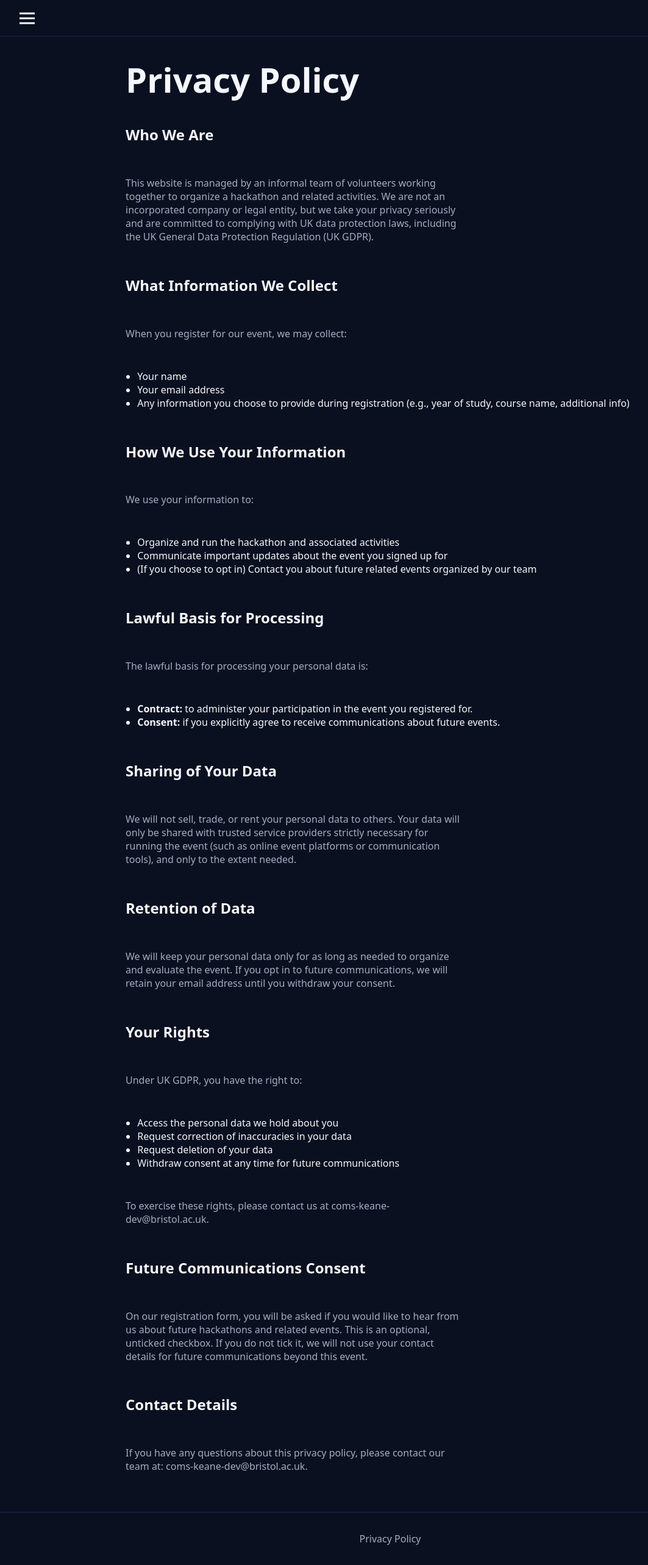
After one commit to ComsKeaneDev/project-submission-backend, a FastAPI app: template templates/privacy.html in a window 1280 px wide. The commit adds this page. Shown: the whole page at 61% size, without its empty margins (0-1063 px from the left). Run offline with FastAPI, Linux system fonts and the light colour scheme; the template is opened without the code that fills it, so the values that code supplies are empty.

Commit message:
feat(gdpr): privacy policy and GDPR regulation changes
additional privacy policy page added and linked in the privacy policy checkbox

```diff
--- a/app/main.py
+++ b/app/main.py
@@ -52,6 +52,13 @@ def partners(request: Request):
     return templates.TemplateResponse(
         "partners.html",
         {"request": request, "page": "partners", "partners": partners},
+    )
+
+@app.get("/privacy", response_class=HTMLResponse)
+def privacy(request: Request):
+    return templates.TemplateResponse(
+        "privacy.html",
+        {"request": request, "page": "privacy"}
     )
 
 @app.get("/confirmation", response_class=HTMLResponse)
--- a/static/styles.css
+++ b/static/styles.css
@@ -14,7 +14,7 @@ p { color:var(--muted); max-width:60ch; }
 .flash.error { color:#ffb4b4; }
 .info { padding:2rem 1rem 3rem; display:grid; gap:1rem; max-width:900px; margin:0 auto; }
 ul { padding-left:1.2rem; }
-footer { border-top:1px solid #1b2340; padding:1rem; text-align:center; color:#8c94b2; }
+footer { border-top:1px solid #1b2340; padding:2rem 1rem; text-align:center; color:var(--muted); }
 
 /* --- Navigation Bar --- */
 .site-nav {
@@ -242,6 +242,8 @@ footer { border-top:1px solid #1b2340; padding:1rem; text-align:center; color:#8
 .signup textarea { resize: vertical; min-height: 80px; }
 #student_fields { padding-left: 1rem; border-left: 2px solid #26304f; margin-top: 1rem; }
 #student_fields .form-group:last-child { margin-bottom: 0; }
+.gdpr-consent a { color: var(--accent); }
+.gdpr-consent a:hover { text-decoration: none; }
 
 
 /* Custom Checkbox */
@@ -380,3 +382,16 @@ footer { border-top:1px solid #1b2340; padding:1rem; text-align:center; color:#8
     border-left: 2px solid #26304f;
     margin-top: .5rem;
 }
+
+/* --- Footer Styles --- */
+footer a {
+    color: var(--muted);
+    text-decoration: none;
+    transition: color 0.2s ease;
+}
+
+footer a:hover,
+footer a:focus-visible {
+    color: var(--accent);
+    text-decoration: underline;
+}
--- a/templates/base.html
+++ b/templates/base.html
@@ -19,6 +19,7 @@
             {% if page == 'home' %}Register
             {% elif page == 'schedule' %}Schedule
             {% elif page == 'partners' %}Our Partners
+            {% elif page == 'privacy' %}Privacy Policy
             {% elif page == 'confirmation' %}Confirmation
             {% endif %}
         </div>
@@ -36,6 +37,10 @@
         {% endblock %}
     </main>
 
+    <footer>
+        <a href="/privacy">Privacy Policy</a>
+    </footer>
+
     <script>
         const hamburger = document.querySelector('.hamburger-menu');
         const navLinks = document.querySelector('#nav-links');
--- a/templates/index.html
+++ b/templates/index.html
@@ -62,8 +62,8 @@
 
     <div class="form-group gdpr-consent">
         <div class="checkbox-container">
-            <input type="checkbox" id="gdpr_consent" name="gdpr_consent">
-            <label for="gdpr_consent">I agree to the terms.</label>
+            <input type="checkbox" id="gdpr_consent" name="gdpr_consent" required>
+            <label for="gdpr_consent">I have read and agree to the <a href="/privacy" target="_blank" rel="noopener noreferrer">Privacy Policy</a>.</label>
         </div>
         <p class="small">By submitting this form, I consent to having my personal data collected and stored for the purpose of organizing and communicating about this event.</p>
     </div>
--- /dev/null
+++ b/templates/privacy.html
@@ -0,0 +1,58 @@
+{% extends "base.html" %}
+
+{% block title %}Privacy Policy{% endblock %}
+
+{% block content %}
+<div class="info">
+    <h1>Privacy Policy</h1>
+
+    <h2>Who We Are</h2>
+    <p>This website is managed by an informal team of volunteers working together to organize a hackathon and related activities. We are not an incorporated company or legal entity, but we take your privacy seriously and are committed to complying with UK data protection laws, including the UK General Data
+    Protection Regulation (UK GDPR).</p>
+
+    <h2>What Information We Collect</h2>
+    <p>When you register for our event, we may collect:</p>
+    <ul>
+        <li>Your name</li>
+        <li>Your email address</li>
+        <li>Any information you choose to provide during registration (e.g., year of study, course name, additional info)</li>
+    </ul>
+
+    <h2>How We Use Your Information</h2>
+    <p>We use your information to:</p>
+    <ul>
+        <li>Organize and run the hackathon and associated activities</li>
+        <li>Communicate important updates about the event you signed up for</li>
+        <li>(If you choose to opt in) Contact you about future related events organized by our team</li>
+    </ul>
+
+    <h2>Lawful Basis for Processing</h2>
+    <p>The lawful basis for processing your personal data is:</p>
+    <ul>
+        <li><strong>Contract:</strong> to administer your participation in the event you registered for.</li>
+        <li><strong>Consent:</strong> if you explicitly agree to receive communications about future events.</li>
+    </ul>
+
+    <h2>Sharing of Your Data</h2>
+    <p>We will not sell, trade, or rent your personal data to others. Your data will only be shared with trusted service providers strictly necessary for running the event (such as online event platforms or communication tools), and only to the extent needed.</p>
+
+    <h2>Retention of Data</h2>
+    <p>We will keep your personal data only for as long as needed to organize and evaluate the event. If you opt in to future communications, we will retain your email address until you withdraw your consent.</p>
+
+    <h2>Your Rights</h2>
+    <p>Under UK GDPR, you have the right to:</p>
+    <ul>
+        <li>Access the personal data we hold about you</li>
+        <li>Request correction of inaccuracies in your data</li>
+        <li>Request deletion of your data</li>
+        <li>Withdraw consent at any time for future communications</li>
+    </ul>
+    <p>To exercise these rights, please contact us at coms-keane-dev@bristol.ac.uk.</p>
+
+    <h2>Future Communications Consent</h2>
+    <p>On our registration form, you will be asked if you would like to hear from us about future hackathons and related events. This is an optional, unticked checkbox. If you do not tick it, we will not use your contact details for future communications beyond this event.</p>
+
+    <h2>Contact Details</h2>
+    <p>If you have any questions about this privacy policy, please contact our team at: coms-keane-dev@bristol.ac.uk.</p>
+</div>
+{% endblock %}
```
